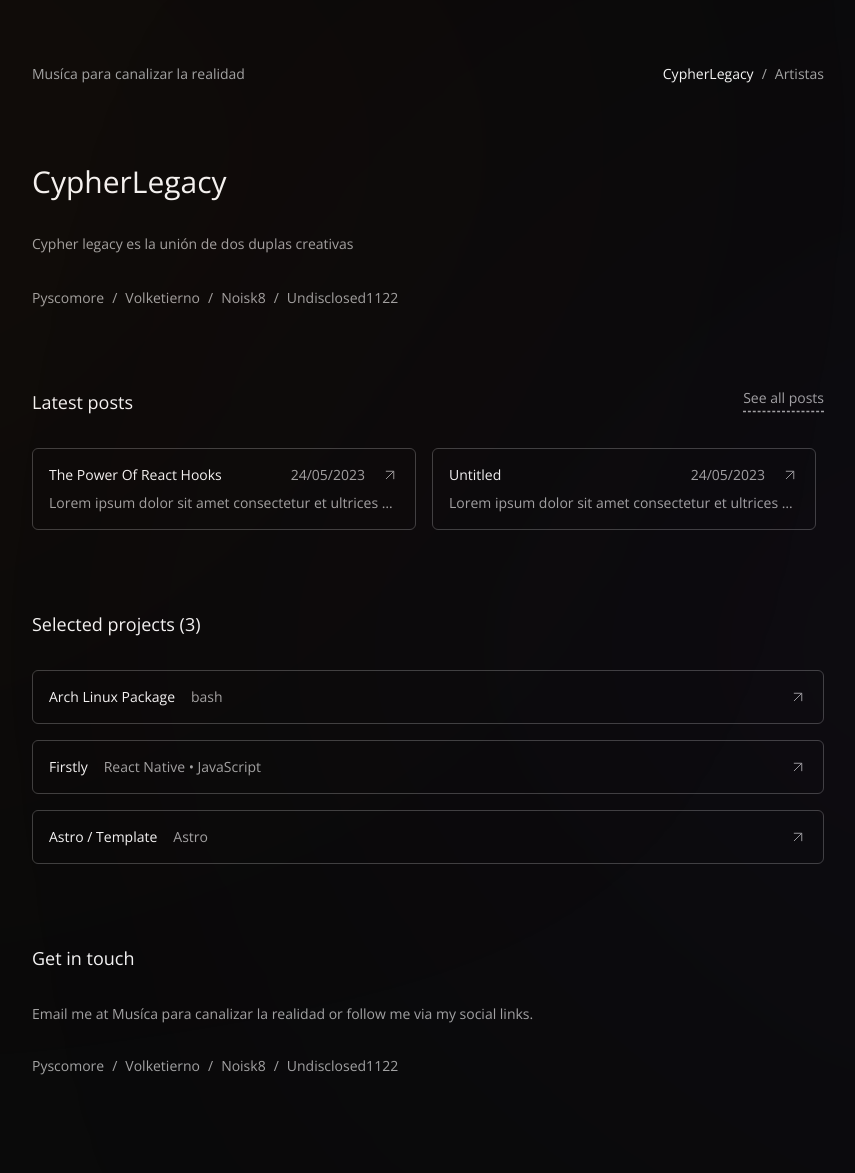
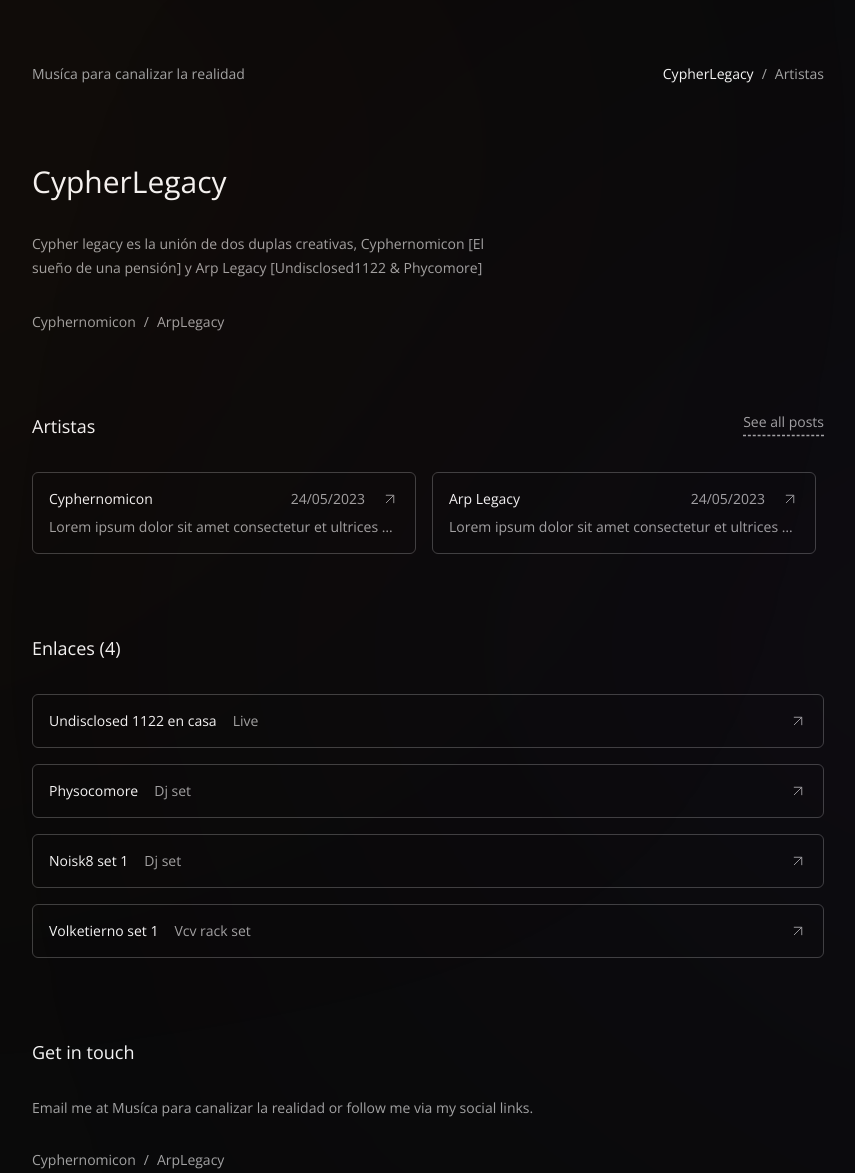
Before and after one commit to Noisk8/cypherlegacy, an Astro site: page / in a window 1280 px wide. Shown: the whole page, without its empty margins (212-1067 px from the left). Before the commit the page ends 1140 px from the top, so only its background shows below. Built offline with nearby package versions, Linux system fonts and the light colour scheme; Astro itself is replaced by a stand-in of ours.

Commit message:
enter the void

```diff
--- a/src/content/posts/01-the-power-of-react-hooks copy.md
+++ b/src/content/posts/01-the-power-of-react-hooks copy.md
@@ -1,5 +1,5 @@
 ---
-title: "The Power Of React Hooks"
+title: "Cyphernomicon"
 publishedAt: 2023-05-24
 description: "Lorem ipsum dolor sit amet consectetur et ultrices blandit neque ege"
 slug: "the-power-of-react-hooks"
--- a/src/content/posts/02-untitled.md
+++ b/src/content/posts/02-untitled.md
@@ -1,5 +1,5 @@
 ---
-title: "Untitled"
+title: "Arp Legacy"
 publishedAt: 2023-05-24
 description: "Lorem ipsum dolor sit amet consectetur et ultrices blandit neque ege"
 slug: "untitled"
--- a/src/data/presentation.ts
+++ b/src/data/presentation.ts
@@ -14,24 +14,17 @@ const presentation: Presentation = {
   mail: "Musíca para canalizar la realidad",
   title: "CypherLegacy",
   description:
-    "Cypher legacy es la unión de dos duplas creativas",
+    "Cypher legacy es la unión de dos duplas creativas, Cyphernomicon [El sueño de una pensión] y Arp Legacy [Undisclosed1122 & Phycomore]",
   socials: [
     {
-      label: "Pyscomore",
+      label: "Cyphernomicon",
       link: "https://twitter.com/gxanshu",
     },
     {
-      label: "Volketierno",
+      label: "ArpLegacy",
       link: "https://bento.me/gxanshu",
     },
-    {
-      label: "Noisk8",
-      link: "https://github.com/gxanshu",
-    },
-    {
-      label: "Undisclosed1122",
-      link: "https://github.com/gxanshu",
-    },
+
   ],
 };
 
--- a/src/data/projects.ts
+++ b/src/data/projects.ts
@@ -7,18 +7,24 @@ export type Project = {
 
 const projects: Project[] = [
   {
-    title: "Arch Linux Package",
-    techs: ["bash"],
+    title: "Undisclosed 1122 en casa",
+    techs: ["Live"],
     link: "https://codenanshu.in/projects/ttf-apple-fonts/",
   },
   {
-    title: "Firstly",
-    techs: ["React Native", "JavaScript"],
+    title: "Physocomore ",
+    techs: ["Dj set"],
     link: "https://codenanshu.in/projects/firstly/",
   },
   {
-    title: "Astro / Template",
-    techs: ["Astro"],
+    title: "Noisk8 set 1",
+    techs: ["Dj set"],
+    link: "/"
+  },
+
+  {
+    title: "Volketierno set 1",
+    techs: ["Vcv rack set"],
     link: "/"
   },
 ];
--- a/src/pages/index.astro
+++ b/src/pages/index.astro
@@ -27,7 +27,7 @@ const posts = await getCollection("posts");
 
     <article class="flex flex-col gap-8">
       <header class="flex w-full flex-row justify-between gap-2">
-        <h3 class="text-lg text-neutral-100">Latest posts</h3>
+        <h3 class="text-lg text-neutral-100">Artistas</h3>
         <Link href="/posts" label="See all posts" isUnderline target="_self" />
       </header>
       {posts.length === 0 && <p>Soon, stay connected 👀...</p>}
@@ -52,7 +52,7 @@ const posts = await getCollection("posts");
     <article class="flex flex-col gap-8">
       <header class="flex w-full flex-row justify-between gap-2">
         <h3 class="text-lg text-neutral-100">
-          Selected projects ({projects.length})
+          Enlaces ({projects.length})
         </h3>
       </header>
       {projects.length === 0 && <p>Oops, I must work^^^^^</p>}
```
